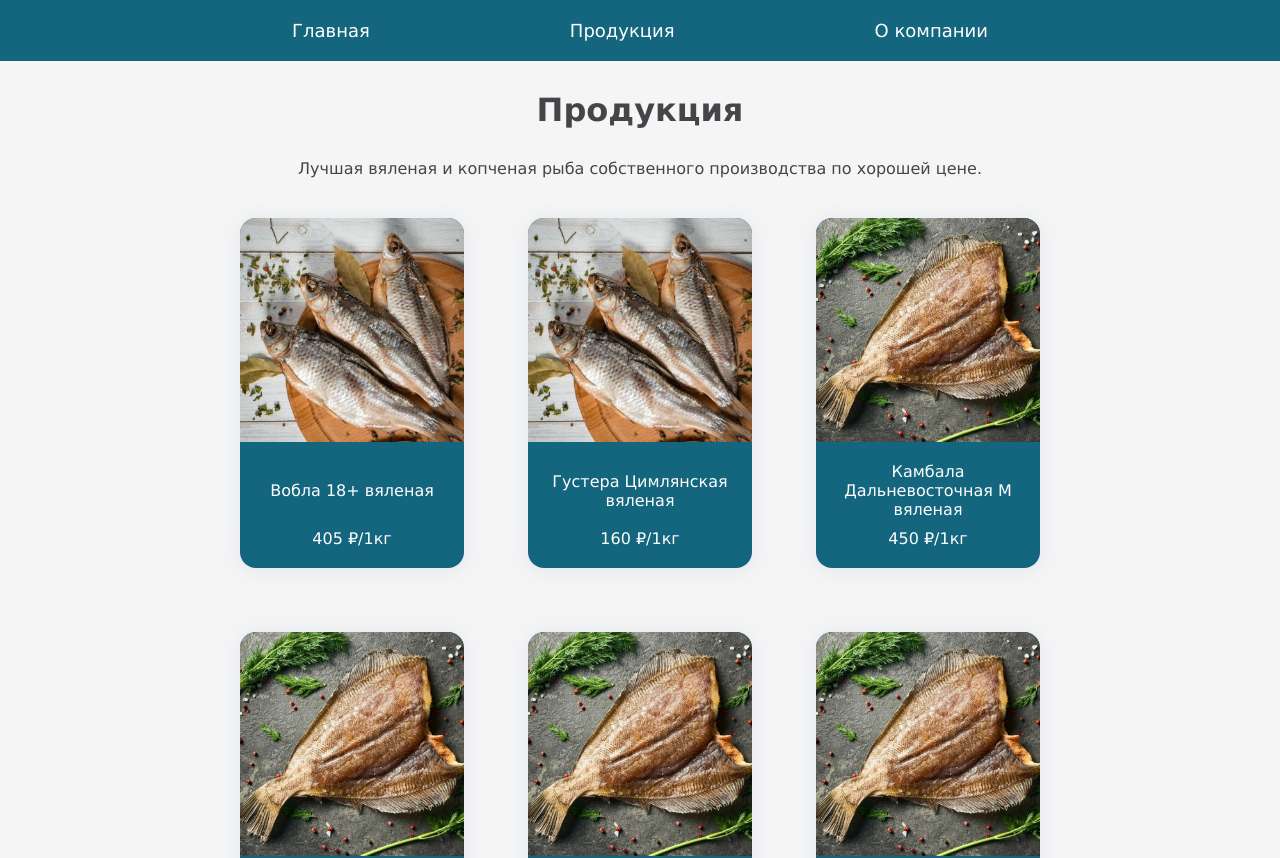
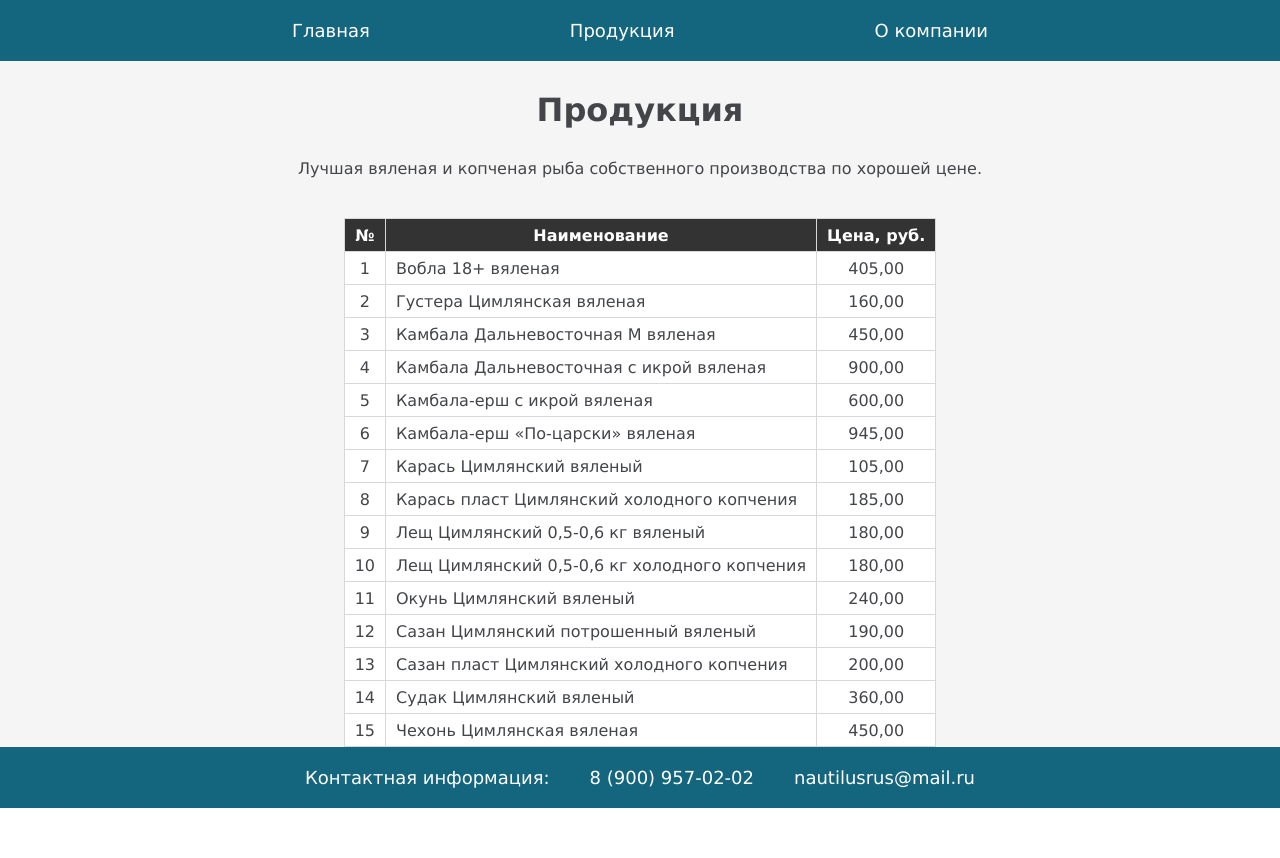
Before and after one commit to ProninaAnastasiia/fish-site, a React (Create React App) app: page /products in a window 1280 px wide. Shown: the top 858 px of the page. After the commit the page ends 808 px from the top, so only its background shows below. Built offline with nearby package versions, Linux system fonts and the light colour scheme.

Commit message:
Changed Products page

```diff
--- a/src/App.css
+++ b/src/App.css
@@ -161,6 +161,40 @@ a[href^="tel"], a[href^="mailto"] {
   object-fit: cover;
 }
 
+table {
+  background-color: white;
+  margin: auto;
+  margin-top: 40px;
+  text-align: left;
+  border-collapse: collapse;
+  table-layout: fixed;
+}
+
+td {
+  padding-right: 10px;
+  padding-left: 10px;
+  border: 1px solid rgb(216, 216, 216);
+  height: 33px;
+}
+
+th {
+  padding-right: 10px;
+  padding-left: 10px;
+  text-align: center;
+  background-color: rgb(51, 51, 51);
+  color: rgb(255, 255, 255);
+  border: 1px solid rgb(216, 216, 216);
+  height: 33px;
+}
+
+tr td:first-child {
+  text-align: center;
+}
+
+tr td:last-child {
+  text-align: center;
+}
+
 @media (min-width: 320px) and (max-width: 568px) {
   .nav-list li {
       display: inline-block;
--- a/src/Components/products.js
+++ b/src/Components/products.js
@@ -1,58 +1,92 @@
 import React from 'react'
-import { Card } from "./home";
 
 export default function Products() {
     return (
         <div className="content">
             <h1>Продукция</h1>
             <p>Лучшая вяленая и копченая рыба собственного производства по хорошей цене.</p>
-            <div className="wrapper">
-                <Card img='/images/Вобла 18+ вяленая.jpg'
-                    title='Вобла 18+ вяленая'
-                    price='405 ₽/1кг' />
-                <Card img='/images/Вобла 18+ вяленая.jpg'
-                    title='Густера Цимлянская вяленая'
-                    price='160 ₽/1кг' />
-                <Card img='/images/Камбала-ерш «По-царски» вяленая.jpg'
-                    title='Камбала Дальневосточная М вяленая'
-                    price='450 ₽/1кг' />
-                <Card img='/images/Камбала-ерш «По-царски» вяленая.jpg'
-                    title='Камбала Дальневосточная с икрой вяленая'
-                    price='900 ₽/1кг' />
-                <Card img='/images/Камбала-ерш «По-царски» вяленая.jpg'
-                    title='Камбала-ерш c икрой вяленая'
-                    price='600 ₽/1кг' />
-                <Card img='/images/Камбала-ерш «По-царски» вяленая.jpg'
-                    title='Камбала-ерш «По-царски» вяленая'
-                    price='945 ₽/1кг' />
-                <Card img='/images/Лещ Цимлянский 0,5-0,6 кг вяленый.jpg'
-                    title='Карась Цимлянский вяленый'
-                    price='105 ₽/1кг' />
-                <Card img='/images/Лещ Цимлянский 0,5-0,6 кг вяленый.jpg'
-                    title='Карась пласт Цимлянский холодного копчения'
-                    price='185 ₽/1кг' />
-                <Card img='/images/Лещ Цимлянский 0,5-0,6 кг вяленый.jpg'
-                    title='Лещ Цимлянский вяленый'
-                    price='360 ₽/1кг' />
-                <Card img='/images/Лещ Цимлянский 0,5-0,6 кг вяленый.jpg'
-                    title='Лещ Цимлянский холодного копчения'
-                    price='360 ₽/1кг' />
-                <Card img='/images/Вобла 18+ вяленая.jpg'
-                    title='Окунь Цимлянский вяленый'
-                    price='240 ₽/1кг' />
-                <Card img='/images/Вобла 18+ вяленая.jpg'
-                    title='Сазан Цимлянский потрошенный вяленый'
-                    price='190 ₽/1кг' />
-                <Card img='/images/Вобла 18+ вяленая.jpg'
-                    title='Сазан пласт Цимлянский холодного копчения'
-                    price='200 ₽/1кг' />
-                <Card img='/images/Вобла 18+ вяленая.jpg'
-                    title='Судак Цимлянский вяленый'
-                    price='360 ₽/1кг' />
-                <Card img='/images/Вобла 18+ вяленая.jpg'
-                    title='Чехонь Цимлянская вяленая'
-                    price='450 ₽/1кг' />
-            </div>
+            <table>
+                <thead>
+                    <th>№</th>
+                    <th>Наименование</th>
+                    <th>Цена, руб.</th>
+                </thead>
+                <tr>
+                    <td>1</td>
+                    <td>Вобла 18+ вяленая</td>
+                    <td>405,00</td>
+                </tr>
+                <tr>
+                    <td>2</td>
+                    <td>Густера Цимлянская вяленая</td>
+                    <td>160,00</td>
+                </tr>
+                <tr>
+                    <td>3</td>
+                    <td>Камбала Дальневосточная М вяленая</td>
+                    <td>450,00</td>
+                </tr>
+                <tr>
+                    <td>4</td>
+                    <td>Камбала Дальневосточная с икрой вяленая</td>
+                    <td>900,00</td>
+                </tr>
+                <tr>
+                    <td>5</td>
+                    <td>Камбала-ерш с икрой вяленая</td>
+                    <td>600,00</td>
+                </tr>
+                <tr>
+                    <td>6</td>
+                    <td>Камбала-ерш «По-царски» вяленая</td>
+                    <td>945,00</td>
+                </tr>
+                <tr>
+                    <td>7</td>
+                    <td>Карась Цимлянский вяленый</td>
+                    <td>105,00</td>
+                </tr>
+                <tr>
+                    <td>8</td>
+                    <td>Карась пласт Цимлянский холодного копчения</td>
+                    <td>185,00</td>
+                </tr>
+                <tr>
+                    <td>9</td>
+                    <td>Лещ Цимлянский 0,5-0,6 кг вяленый</td>
+                    <td>180,00</td>
+                </tr>
+                <tr>
+                    <td>10</td>
+                    <td>Лещ Цимлянский 0,5-0,6 кг холодного копчения</td>
+                    <td>180,00</td>
+                </tr>
+                <tr>
+                    <td>11</td>
+                    <td>Окунь Цимлянский вяленый</td>
+                    <td>240,00</td>
+                </tr>
+                <tr>
+                    <td>12</td>
+                    <td>Сазан Цимлянский потрошенный вяленый</td>
+                    <td>190,00</td>
+                </tr>
+                <tr>
+                    <td>13</td>
+                    <td>Сазан пласт Цимлянский холодного копчения</td>
+                    <td>200,00</td>
+                </tr>
+                <tr>
+                    <td>14</td>
+                    <td>Судак Цимлянский вяленый</td>
+                    <td>360,00</td>
+                </tr>
+                <tr>
+                    <td>15</td>
+                    <td>Чехонь Цимлянская вяленая</td>
+                    <td>450,00</td>
+                </tr>
+            </table>
         </div>
     )
 }
```
